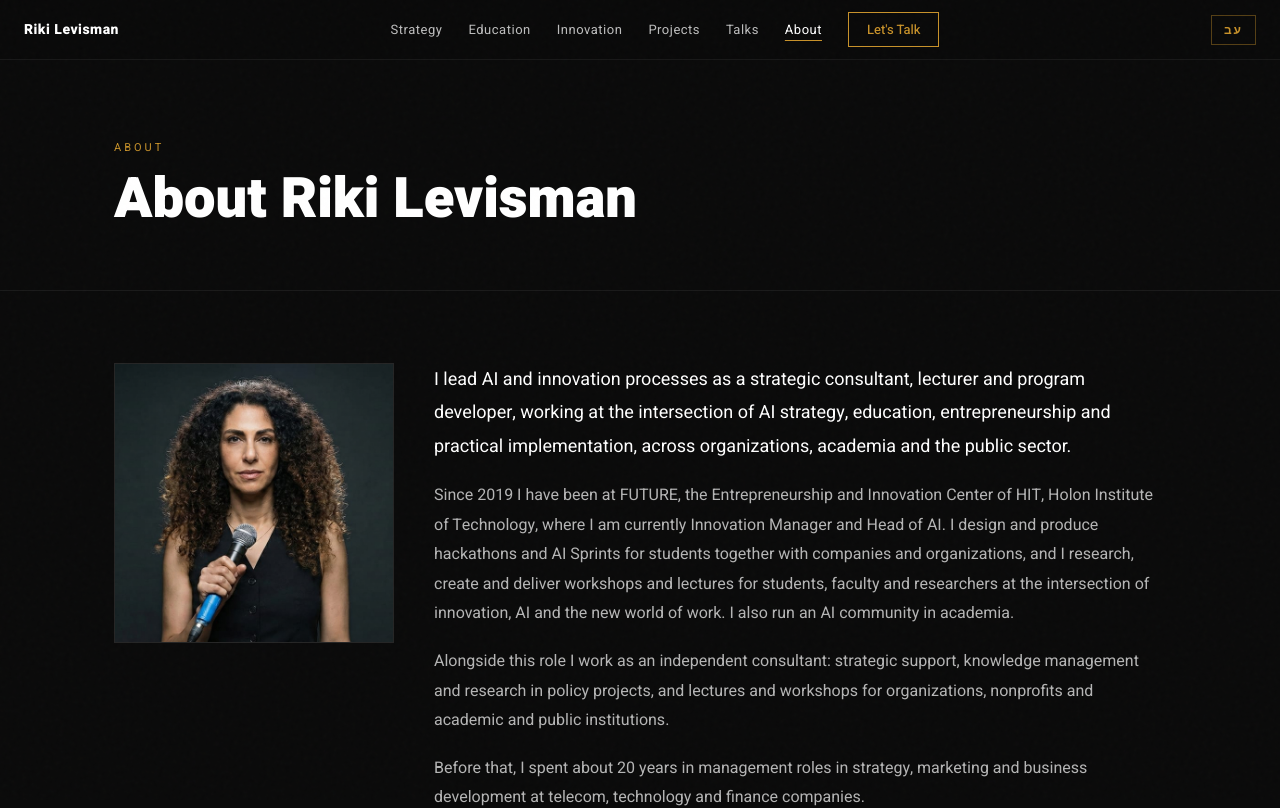
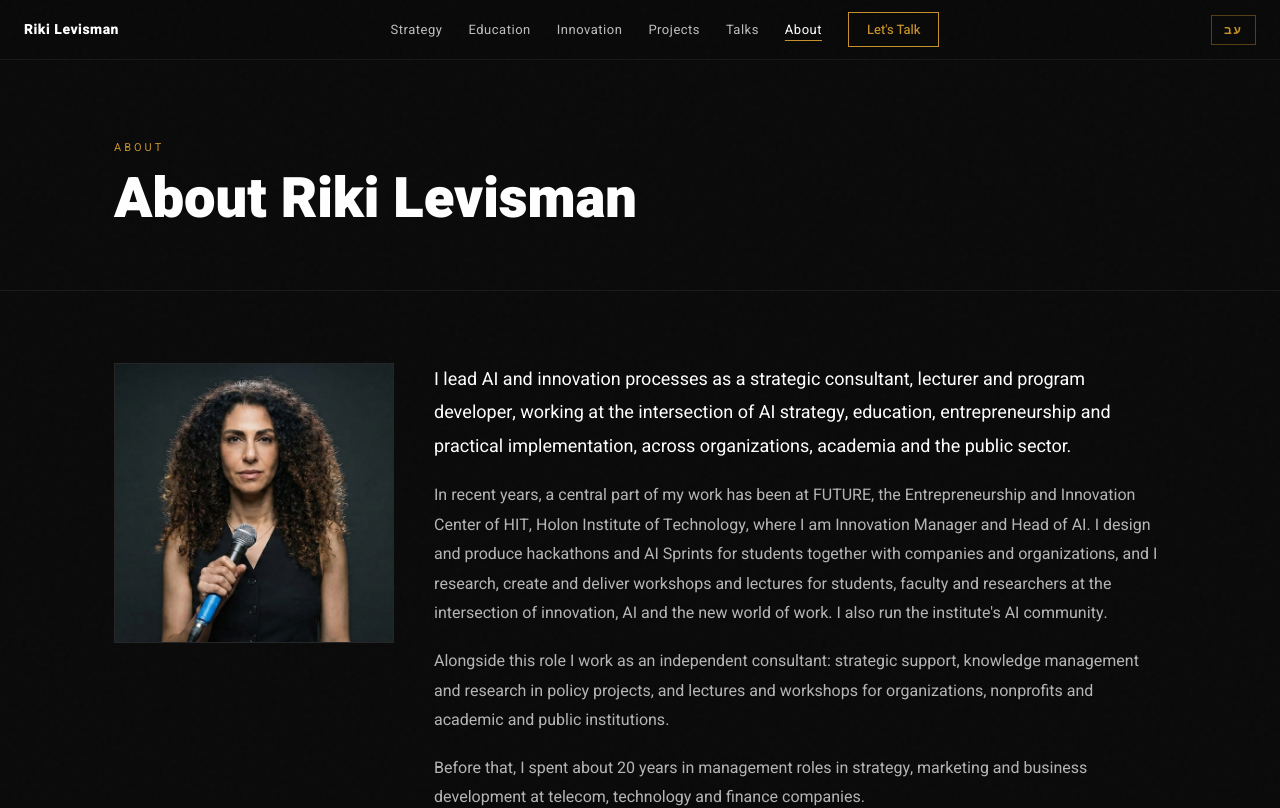
Before and after one commit to RikilAI/riki-website, a Next.js app: page /en/about in a window 1280 px wide. Shown: the top 808 px of the page. Built offline with nearby package versions, Linux system fonts and the light colour scheme.

Commit message:
About: frame FUTURE/HIT as a central part of recent work

```diff
--- a/app/content/site.ts
+++ b/app/content/site.ts
@@ -198,7 +198,7 @@ const he = {
     portraitAlt: "ריקי לויסמן",
     paragraphs: [
       "אני מובילה תהליכי חדשנות ו-AI, יועצת אסטרטגית, מרצה ומפתחת תוכניות הכשרה וחדשנות. אני עובדת בחיבור שבין אסטרטגיית AI, למידה, יזמות ויישום מעשי, בארגונים, באקדמיה ובמגזר הציבורי.",
-      "מאז 2019 אני ב-FUTURE, מרכז היזמות והחדשנות של HIT, מכון טכנולוגי חולון, וכיום מנהלת חדשנות וראש תחום ה-AI. אני מתכננת ומפיקה האקתונים ו-AI Sprints לסטודנטים יחד עם חברות וארגונים, ובנוסף חוקרת, יוצרת ומעבירה סדנאות והרצאות לסטודנטים, לסגל האקדמי ולחוקרים, בחיבור שבין חדשנות, AI ועולם העבודה החדש. אני גם מנהלת קהילת AI באקדמיה.",
+      "בשנים האחרונות, חלק מרכזי מהעבודה שלי הוא ב-FUTURE, מרכז היזמות והחדשנות של HIT, מכון טכנולוגי חולון, שם אני מנהלת חדשנות וראש תחום ה-AI. אני מתכננת ומפיקה האקתונים ו-AI Sprints לסטודנטים יחד עם חברות וארגונים, ובנוסף חוקרת, יוצרת ומעבירה סדנאות והרצאות לסטודנטים, לסגל האקדמי ולחוקרים, בחיבור שבין חדשנות, AI ועולם העבודה החדש. אני גם מנהלת את קהילת ה-AI של המכון.",
       "במקביל אני עובדת כיועצת עצמאית: ליווי אסטרטגי, ניהול ידע ומחקר בפרויקטים של מדיניות, והרצאות וסדנאות לארגונים, לעמותות ולמוסדות אקדמיים וציבוריים.",
       "לפני כן עבדתי כ-20 שנה בתפקידי ניהול באסטרטגיה, בשיווק ובפיתוח עסקי בחברות תקשורת, טכנולוגיה ופיננסים.",
     ],
@@ -428,7 +428,7 @@ const en: typeof he = {
     portraitAlt: "Riki Levisman",
     paragraphs: [
       "I lead AI and innovation processes as a strategic consultant, lecturer and program developer, working at the intersection of AI strategy, education, entrepreneurship and practical implementation, across organizations, academia and the public sector.",
-      "Since 2019 I have been at FUTURE, the Entrepreneurship and Innovation Center of HIT, Holon Institute of Technology, where I am currently Innovation Manager and Head of AI. I design and produce hackathons and AI Sprints for students together with companies and organizations, and I research, create and deliver workshops and lectures for students, faculty and researchers at the intersection of innovation, AI and the new world of work. I also run an AI community in academia.",
+      "In recent years, a central part of my work has been at FUTURE, the Entrepreneurship and Innovation Center of HIT, Holon Institute of Technology, where I am Innovation Manager and Head of AI. I design and produce hackathons and AI Sprints for students together with companies and organizations, and I research, create and deliver workshops and lectures for students, faculty and researchers at the intersection of innovation, AI and the new world of work. I also run the institute's AI community.",
       "Alongside this role I work as an independent consultant: strategic support, knowledge management and research in policy projects, and lectures and workshops for organizations, nonprofits and academic and public institutions.",
       "Before that, I spent about 20 years in management roles in strategy, marketing and business development at telecom, technology and finance companies.",
     ],
```
